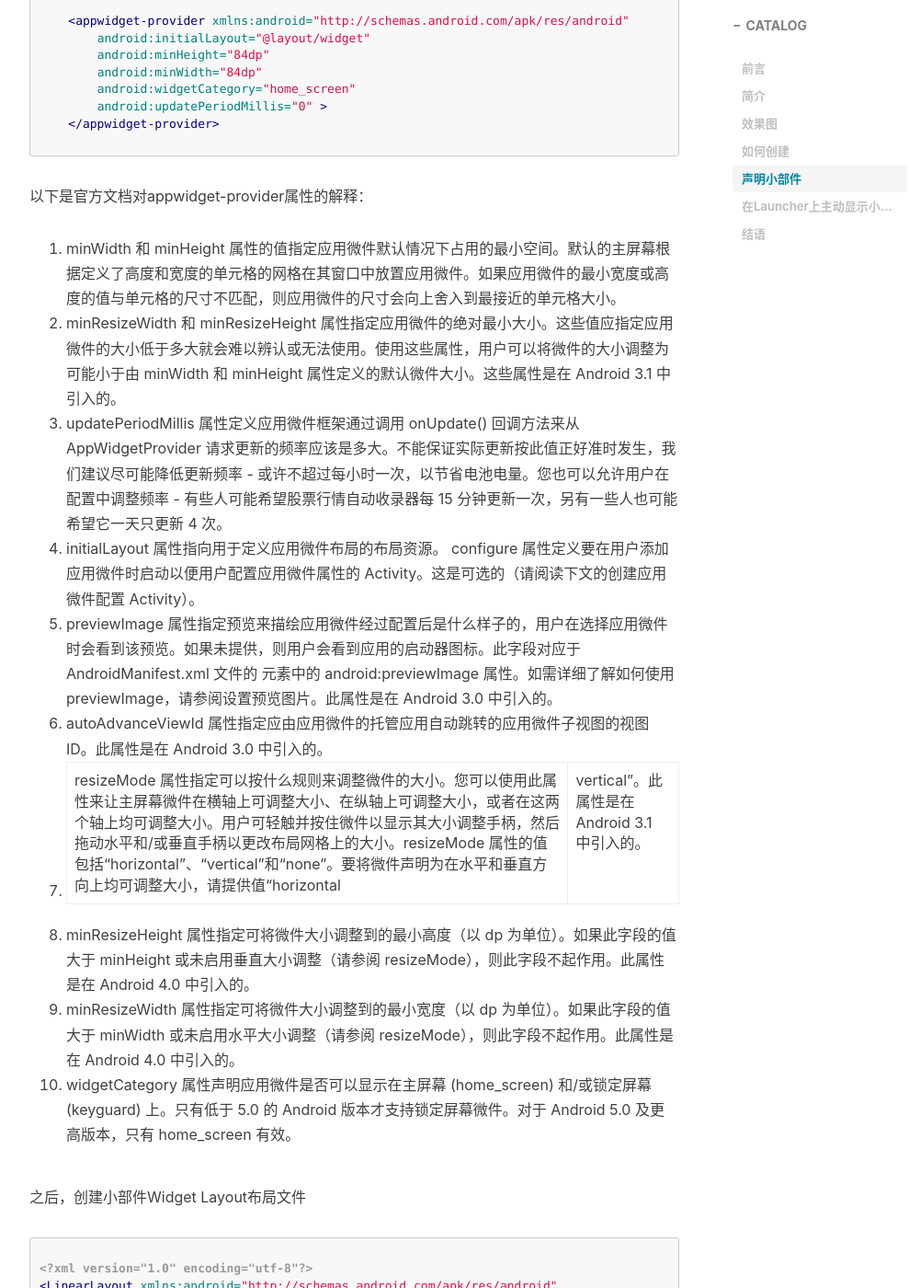
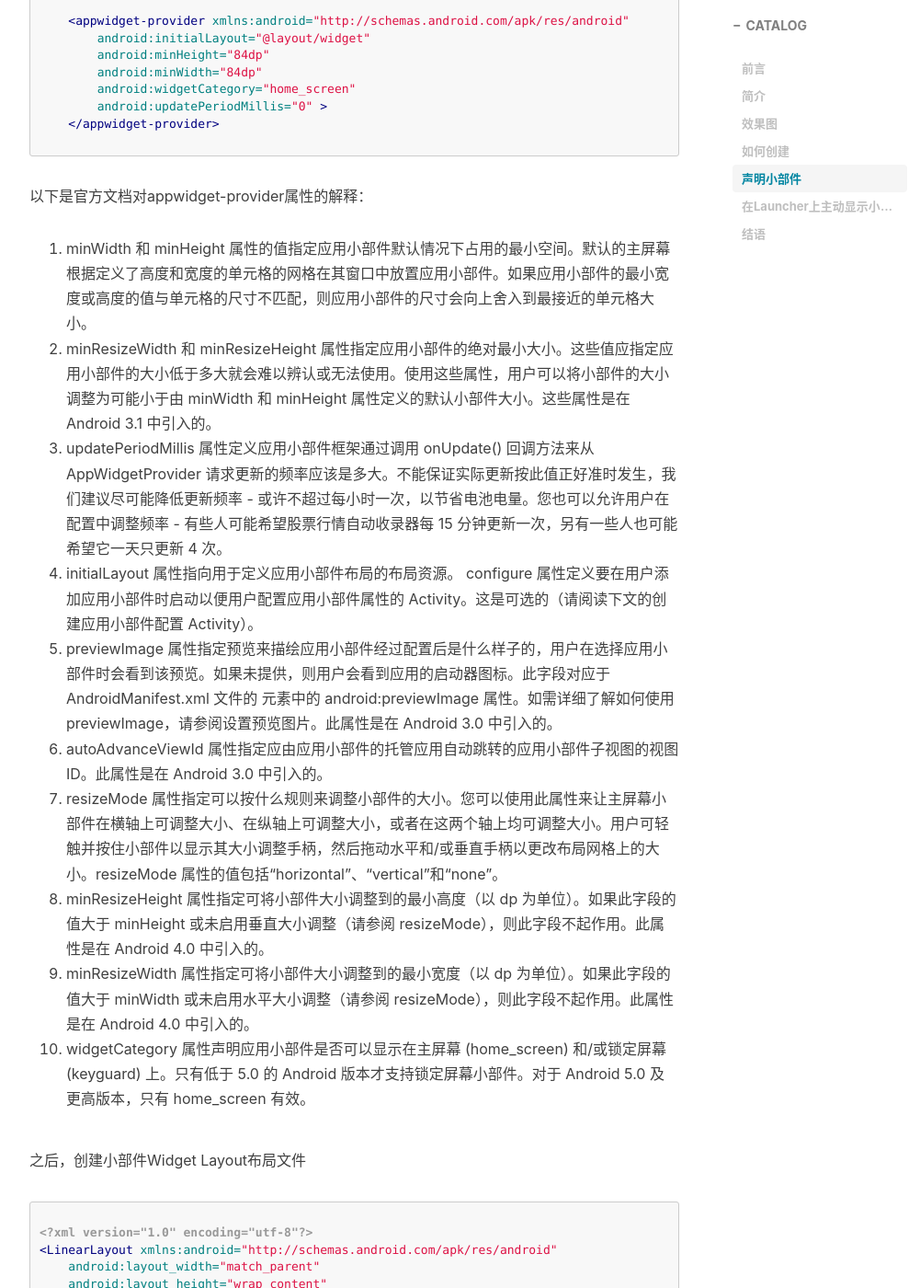
Before and after one commit to toeii/toeii.github.io, a Jekyll site: the page built from _posts/2020-05-08-Android Launcher3定制开发之创建小部件.md, in a window 1280 px wide and 1400 px high, scrolled down 3274 px. Shown: the whole window at 92% size, without its empty margins (233-1234 px from the left). Built offline with Jekyll 4.4.1, drawn with Linux system fonts in a browser that asks for light colours; nearby versions of some CDN libraries; comment, search, counter and statistics services are not loaded; some of the changed text lies outside the part shown.

Commit message:
commit posts

````diff
--- a/_posts/2020-05-08-Android Launcher3定制开发之创建小部件.md
+++ b/_posts/2020-05-08-Android Launcher3定制开发之创建小部件.md
@@ -39,9 +39,9 @@ tags:
 
 首先，声明应用小部件，拿到AppWidgetProviderInfo和AppWidgetProvider类对象。下面是官方文档对它们的描述：
 
-- AppWidgetProviderInfo：描述应用微件的元数据，如应用微件的布局、更新频率和 AppWidgetProvider 类。此对象应在 XML 中定义。
+- AppWidgetProviderInfo：描述应用小部件的元数据，如应用小部件的布局、更新频率和 AppWidgetProvider 类。此对象应在 XML 中定义。
 
-- AppWidgetProvider：描述应用微件的元数据，如应用微件的布局、更新频率和 AppWidgetProvider 类。此对象应在 XML 中定义。
+- AppWidgetProvider：描述应用小部件的元数据，如应用小部件的布局、更新频率和 AppWidgetProvider 类。此对象应在 XML 中定义。
 
 ```xml
 
@@ -76,17 +76,17 @@ receiver元素需要android:name属性，该属性指定应用小部件使用的
 ```
 
 以下是官方文档对appwidget-provider属性的解释：<br />
-1. minWidth 和 minHeight 属性的值指定应用微件默认情况下占用的最小空间。默认的主屏幕根据定义了高度和宽度的单元格的网格在其窗口中放置应用微件。如果应用微件的最小宽度或高度的值与单元格的尺寸不匹配，则应用微件的尺寸会向上舍入到最接近的单元格大小。<br />
-2. minResizeWidth 和 minResizeHeight 属性指定应用微件的绝对最小大小。这些值应指定应用微件的大小低于多大就会难以辨认或无法使用。使用这些属性，用户可以将微件的大小调整为可能小于由 minWidth 和 minHeight 属性定义的默认微件大小。这些属性是在 Android 3.1 中引入的。<br />
-3. updatePeriodMillis 属性定义应用微件框架通过调用 onUpdate() 回调方法来从 AppWidgetProvider 请求更新的频率应该是多大。不能保证实际更新按此值正好准时发生，我们建议尽可能降低更新频率 - 或许不超过每小时一次，以节省电池电量。您也可以允许用户在配置中调整频率 - 有些人可能希望股票行情自动收录器每 15 分钟更新一次，另有一些人也可能希望它一天只更新 4 次。<br />
-4. initialLayout 属性指向用于定义应用微件布局的布局资源。
-configure 属性定义要在用户添加应用微件时启动以便用户配置应用微件属性的 Activity。这是可选的（请阅读下文的创建应用微件配置 Activity）。<br />
-5. previewImage 属性指定预览来描绘应用微件经过配置后是什么样子的，用户在选择应用微件时会看到该预览。如果未提供，则用户会看到应用的启动器图标。此字段对应于 AndroidManifest.xml 文件的 <receiver> 元素中的 android:previewImage 属性。如需详细了解如何使用 previewImage，请参阅设置预览图片。此属性是在 Android 3.0 中引入的。<br />
-6. autoAdvanceViewId 属性指定应由应用微件的托管应用自动跳转的应用微件子视图的视图 ID。此属性是在 Android 3.0 中引入的。<br />
-7. resizeMode 属性指定可以按什么规则来调整微件的大小。您可以使用此属性来让主屏幕微件在横轴上可调整大小、在纵轴上可调整大小，或者在这两个轴上均可调整大小。用户可轻触并按住微件以显示其大小调整手柄，然后拖动水平和/或垂直手柄以更改布局网格上的大小。resizeMode 属性的值包括“horizontal”、“vertical”和“none”。要将微件声明为在水平和垂直方向上均可调整大小，请提供值“horizontal|vertical”。此属性是在 Android 3.1 中引入的。<br />
-8. minResizeHeight 属性指定可将微件大小调整到的最小高度（以 dp 为单位）。如果此字段的值大于 minHeight 或未启用垂直大小调整（请参阅 resizeMode），则此字段不起作用。此属性是在 Android 4.0 中引入的。<br />
-9. minResizeWidth 属性指定可将微件大小调整到的最小宽度（以 dp 为单位）。如果此字段的值大于 minWidth 或未启用水平大小调整（请参阅 resizeMode），则此字段不起作用。此属性是在 Android 4.0 中引入的。<br />
-10. widgetCategory 属性声明应用微件是否可以显示在主屏幕 (home_screen) 和/或锁定屏幕 (keyguard) 上。只有低于 5.0 的 Android 版本才支持锁定屏幕微件。对于 Android 5.0 及更高版本，只有 home_screen 有效。<br />
+1. minWidth 和 minHeight 属性的值指定应用小部件默认情况下占用的最小空间。默认的主屏幕根据定义了高度和宽度的单元格的网格在其窗口中放置应用小部件。如果应用小部件的最小宽度或高度的值与单元格的尺寸不匹配，则应用小部件的尺寸会向上舍入到最接近的单元格大小。<br />
+2. minResizeWidth 和 minResizeHeight 属性指定应用小部件的绝对最小大小。这些值应指定应用小部件的大小低于多大就会难以辨认或无法使用。使用这些属性，用户可以将小部件的大小调整为可能小于由 minWidth 和 minHeight 属性定义的默认小部件大小。这些属性是在 Android 3.1 中引入的。<br />
+3. updatePeriodMillis 属性定义应用小部件框架通过调用 onUpdate() 回调方法来从 AppWidgetProvider 请求更新的频率应该是多大。不能保证实际更新按此值正好准时发生，我们建议尽可能降低更新频率 - 或许不超过每小时一次，以节省电池电量。您也可以允许用户在配置中调整频率 - 有些人可能希望股票行情自动收录器每 15 分钟更新一次，另有一些人也可能希望它一天只更新 4 次。<br />
+4. initialLayout 属性指向用于定义应用小部件布局的布局资源。
+configure 属性定义要在用户添加应用小部件时启动以便用户配置应用小部件属性的 Activity。这是可选的（请阅读下文的创建应用小部件配置 Activity）。<br />
+5. previewImage 属性指定预览来描绘应用小部件经过配置后是什么样子的，用户在选择应用小部件时会看到该预览。如果未提供，则用户会看到应用的启动器图标。此字段对应于 AndroidManifest.xml 文件的 <receiver> 元素中的 android:previewImage 属性。如需详细了解如何使用 previewImage，请参阅设置预览图片。此属性是在 Android 3.0 中引入的。<br />
+6. autoAdvanceViewId 属性指定应由应用小部件的托管应用自动跳转的应用小部件子视图的视图 ID。此属性是在 Android 3.0 中引入的。<br />
+7. resizeMode 属性指定可以按什么规则来调整小部件的大小。您可以使用此属性来让主屏幕小部件在横轴上可调整大小、在纵轴上可调整大小，或者在这两个轴上均可调整大小。用户可轻触并按住小部件以显示其大小调整手柄，然后拖动水平和/或垂直手柄以更改布局网格上的大小。resizeMode 属性的值包括“horizontal”、“vertical”和“none”。<br />
+8. minResizeHeight 属性指定可将小部件大小调整到的最小高度（以 dp 为单位）。如果此字段的值大于 minHeight 或未启用垂直大小调整（请参阅 resizeMode），则此字段不起作用。此属性是在 Android 4.0 中引入的。<br />
+9. minResizeWidth 属性指定可将小部件大小调整到的最小宽度（以 dp 为单位）。如果此字段的值大于 minWidth 或未启用水平大小调整（请参阅 resizeMode），则此字段不起作用。此属性是在 Android 4.0 中引入的。<br />
+10. widgetCategory 属性声明应用小部件是否可以显示在主屏幕 (home_screen) 和/或锁定屏幕 (keyguard) 上。只有低于 5.0 的 Android 版本才支持锁定屏幕小部件。对于 Android 5.0 及更高版本，只有 home_screen 有效。<br />
 
 之后，创建小部件Widget Layout布局文件
 
````
